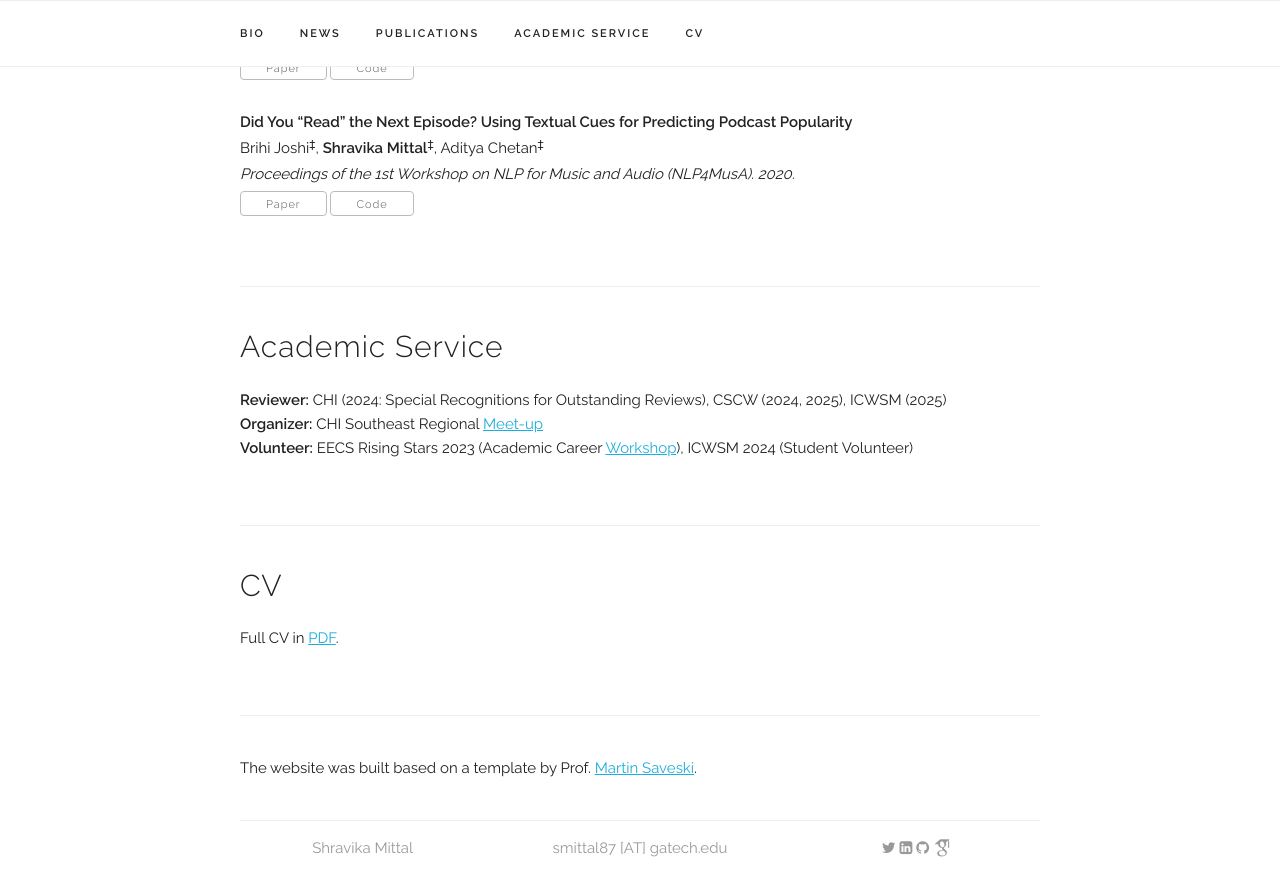
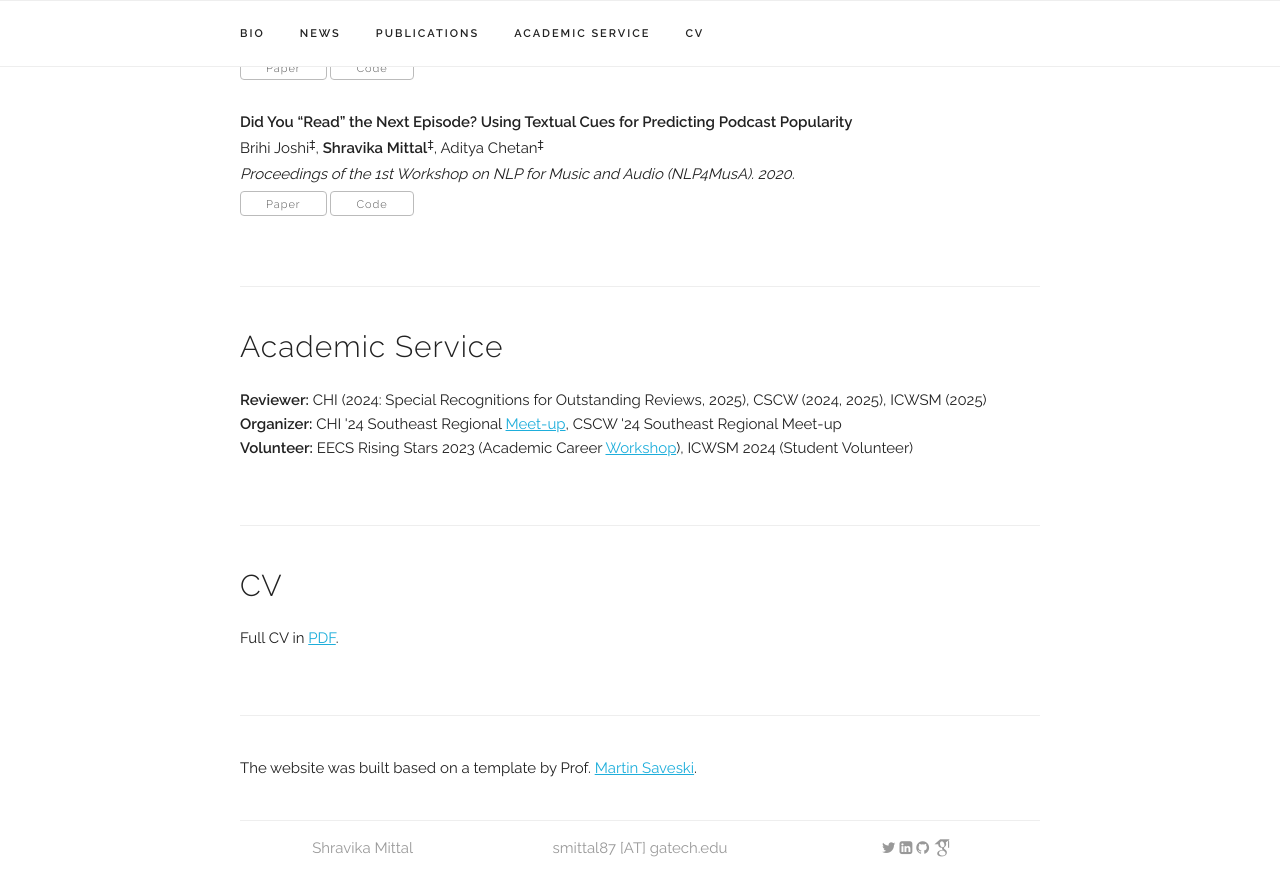
Before and after one commit to mittalshravika/mittalshravika.github.io, a Jekyll site: the page built from index.html, in a window 1280 px wide and 900 px high, scrolled down 2574 px. Shown: the top 896 px of the window. Built offline with Jekyll 4.4.1, drawn with Linux system fonts in a browser that asks for light colours; some web fonts are replaced.

Commit message:
Update index.html

```diff
--- a/index.html
+++ b/index.html
@@ -351,9 +351,9 @@ title: Home
 <div class="docs-section" id="service">
   <h4>Academic Service</h4>
   <p>
-    <b>Reviewer:</b> CHI (2024: Special Recognitions for Outstanding Reviews), CSCW (2024, 2025), ICWSM (2025)
+    <b>Reviewer:</b> CHI (2024: Special Recognitions for Outstanding Reviews, 2025), CSCW (2024, 2025), ICWSM (2025)
     <br>
-    <b>Organizer:</b> CHI Southeast Regional <a href="https://cafe.hci.social/" target="_blank">Meet-up</a>
+    <b>Organizer:</b> CHI '24 Southeast Regional <a href="https://cafe.hci.social/" target="_blank">Meet-up</a>, CSCW '24 Southeast Regional Meet-up
     <br>
     <b>Volunteer:</b> EECS Rising Stars 2023 (Academic Career <a href="https://eecsrisingstars2023.cc.gatech.edu/" target="_blank">Workshop</a>), ICWSM 2024 (Student Volunteer)
   </p>
```
